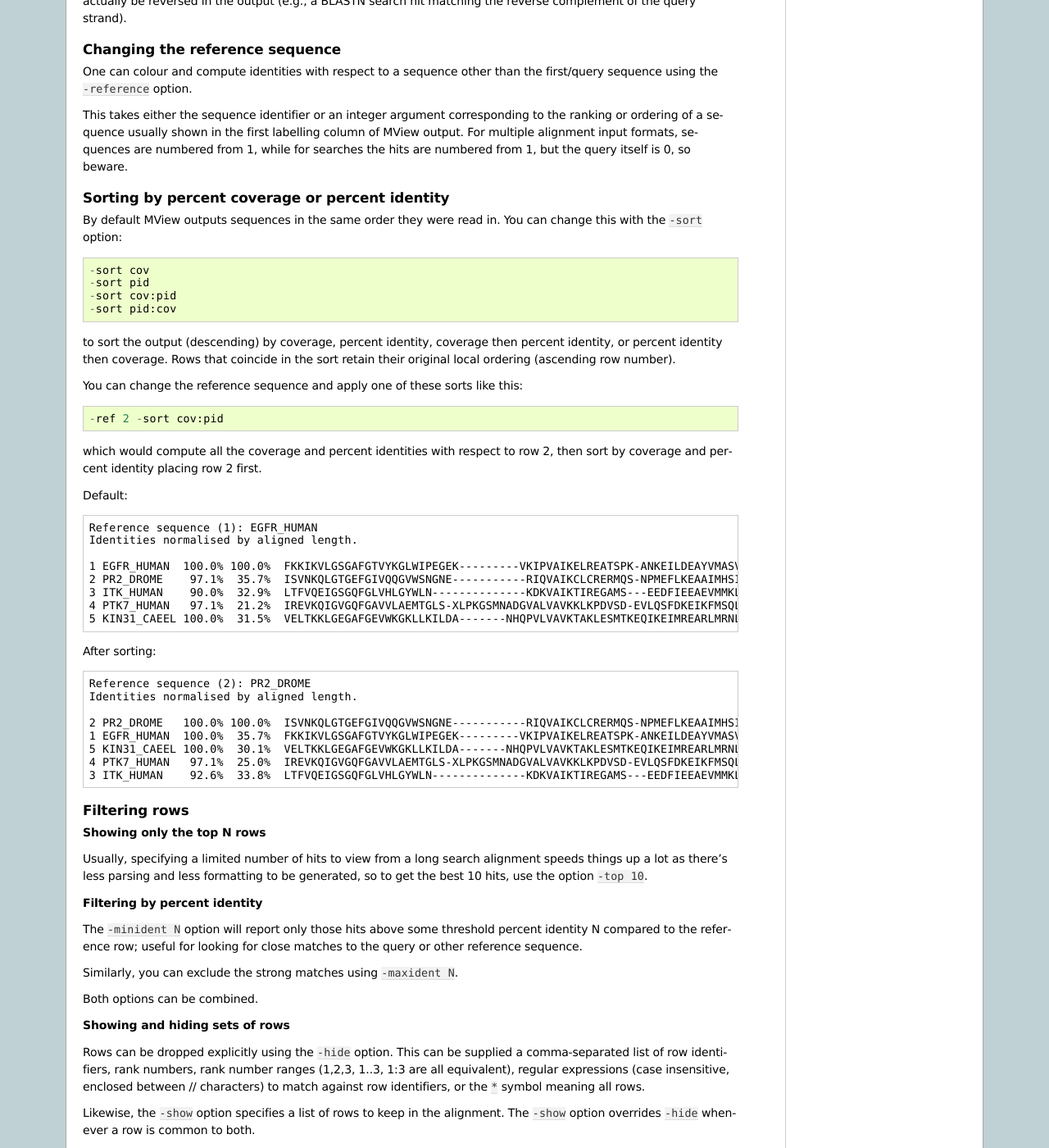
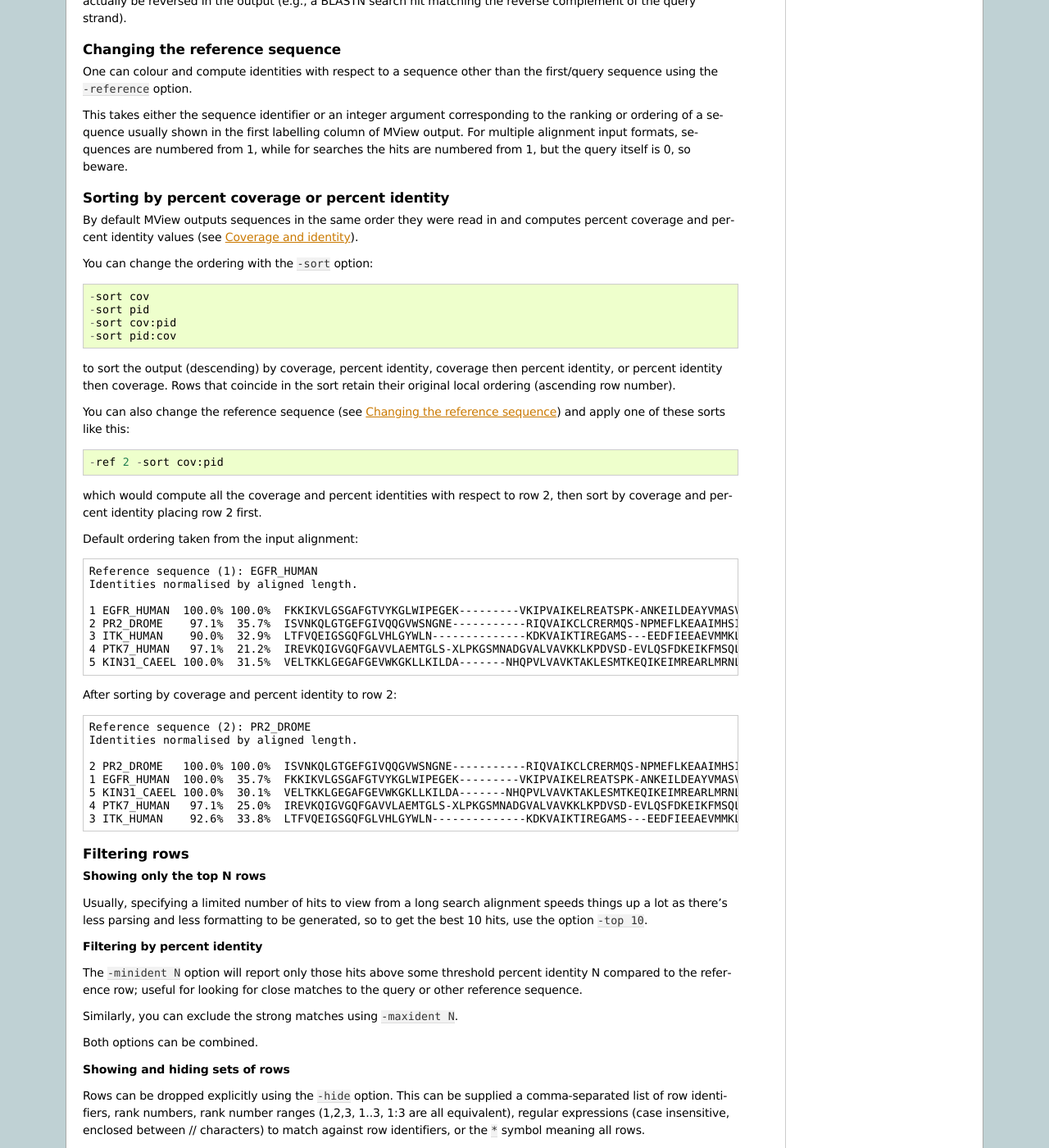
Before and after one commit to desmid/mview, a Sphinx documentation site: the page built from doc/Sphinx/source/manual/manual.rst, in a window 1280 px wide and 1400 px high, scrolled down 1837 px. Shown: the whole window at 82% size. Built offline with Sphinx 7.4.7, drawn with Linux system fonts in a browser that asks for light colours.

Commit message:
manual: expand sorting text

```diff
--- a/doc/Sphinx/source/manual/manual.rst
+++ b/doc/Sphinx/source/manual/manual.rst
@@ -159,8 +159,11 @@ query itself is 0, so beware.
 Sorting by percent coverage or percent identity
 ^^^^^^^^^^^^^^^^^^^^^^^^^^^^^^^^^^^^^^^^^^^^^^^
 
-By default MView outputs sequences in the same order they were read in. You
-can change this with the ``-sort`` option::
+By default MView outputs sequences in the same order they were read in and
+computes percent coverage and percent identity values (see
+:ref:`ref_cov_pid`).
+
+You can change the ordering with the ``-sort`` option::
 
   -sort cov
   -sort pid
@@ -171,15 +174,15 @@ to sort the output (descending) by coverage, percent identity, coverage then
 percent identity, or percent identity then coverage. Rows that coincide in the
 sort retain their original local ordering (ascending row number).
 
-You can change the reference sequence and apply one of these sorts like
-this::
+You can also change the reference sequence (see :ref:`ref_reference_row`) and
+apply one of these sorts like this::
 
   -ref 2 -sort cov:pid
 
 which would compute all the coverage and percent identities with respect to
 row 2, then sort by coverage and percent identity placing row 2 first.
 
-Default:
+Default ordering taken from the input alignment:
 
 .. raw:: html
 
@@ -194,7 +197,7 @@ Default:
   5 KIN31_CAEEL 100.0%  31.5%  VELTKKLGEGAFGEVWKGKLLKILDA-------NHQPVLVAVKTAKLESMTKEQIKEIMREARLMRNLDHINVVKFFGVA
   </PRE>
 
-After sorting:
+After sorting by coverage and percent identity to row 2:
 
 .. raw:: html
 
```
Also changed, not shown: 3 other files.
